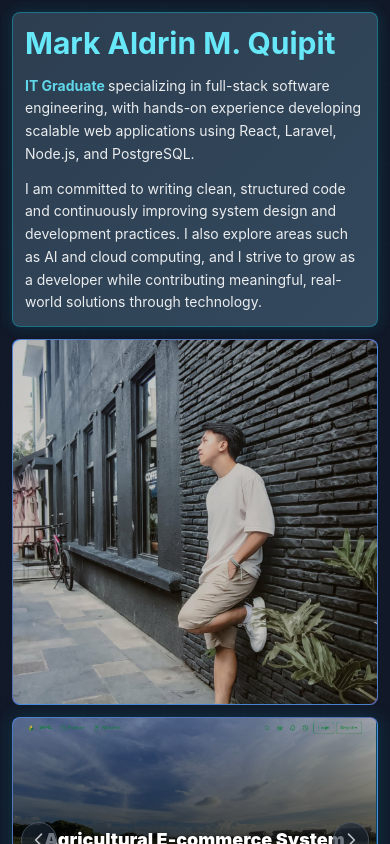
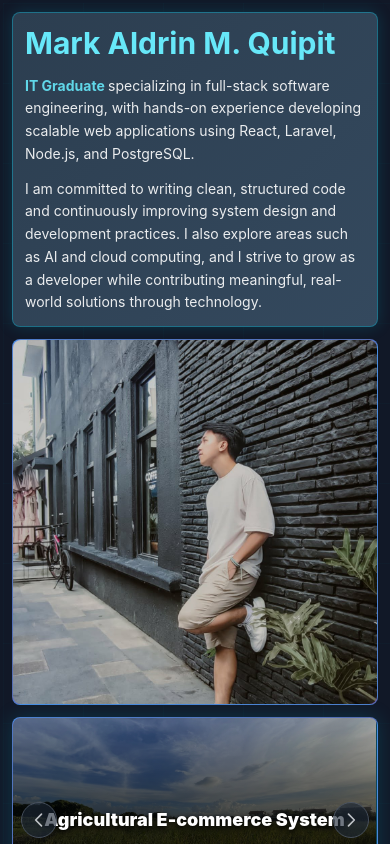
Before and after one commit to MarkA-Quipit/Grid-Portfolio, a React (Vite) app: page / in a window 390 px wide. Built offline with nearby package versions, Linux system fonts and the light colour scheme.

Commit message:
refactor(projects): updated image responsiveness on mobile

```diff
--- a/src/components/ProjectCard.css
+++ b/src/components/ProjectCard.css
@@ -183,6 +183,12 @@
   .project-card {
     overflow-y: auto;
   }
+
+  .project-card.project-showcase {
+    min-height: 0;
+    height: auto;
+    aspect-ratio: 16 / 9;
+  }
 }
 
 @media (max-width: 768px) {
```
